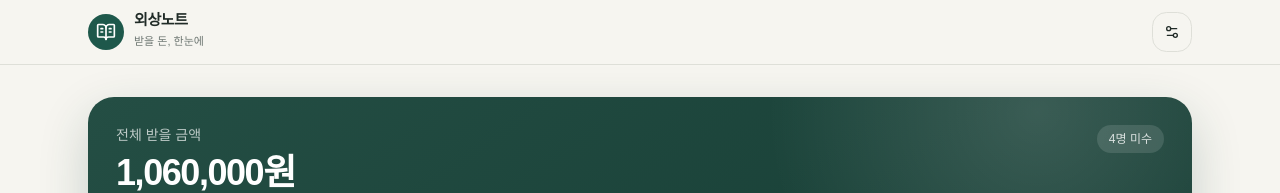
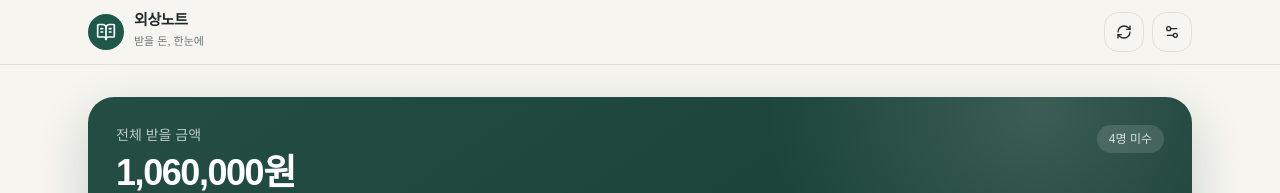
Before and after one commit to sysbaram/PWA, a React (Vite) app: page / in a window 1280 px wide. Shown: the top 193 px of the page. Built offline with nearby package versions, Linux system fonts and the light colour scheme.

Commit message:
Sheets 거래내역 조회 동기화 수정

```diff
--- a/public/sw.js
+++ b/public/sw.js
@@ -1,4 +1,4 @@
-const CACHE = 'credit-ledger-v2';
+const CACHE = 'credit-ledger-v3';
 self.addEventListener('install', (event) => event.waitUntil(Promise.all([self.skipWaiting(), caches.open(CACHE).then((cache) => cache.add('./'))])));
 self.addEventListener('activate', (event) => event.waitUntil(caches.keys().then((keys) => Promise.all(keys.filter((key) => key !== CACHE).map((key) => caches.delete(key)))).then(() => self.clients.claim())));
 self.addEventListener('fetch', (event) => { if (event.request.method !== 'GET') return; event.respondWith(fetch(event.request).then((response) => { const copy = response.clone(); caches.open(CACHE).then((cache) => cache.put(event.request, copy)); return response; }).catch(() => caches.match(event.request).then((cached) => cached || caches.match('./')))); });
--- a/src/App.tsx
+++ b/src/App.tsx
@@ -1,5 +1,5 @@
 import { useEffect, useMemo, useState, type ButtonHTMLAttributes, type InputHTMLAttributes } from 'react';
-import { ArrowDownLeft, ArrowUpRight, BookOpenText, CalendarClock, ChevronRight, CircleDollarSign, Clock3, Plus, Search, Settings2, Trash2, Users, WalletCards, X } from 'lucide-react';
+import { ArrowDownLeft, ArrowUpRight, BookOpenText, CalendarClock, ChevronRight, CircleDollarSign, Clock3, Plus, RefreshCw, Search, Settings2, Trash2, Users, WalletCards, X } from 'lucide-react';
 
 type Customer = { id: string; name: string; phone: string; memo: string; balance: number; oldestDate: string | null; cylinderCount: number };
 type Transaction = { id: string; customerId: string; customerName: string; type: 'credit' | 'payment'; amount: number; date: string; memo: string };
@@ -57,6 +57,7 @@ export default function Home() {
   const [apiUrl, setApiUrl] = useState('');
   const [accessKey, setAccessKey] = useState('');
   const [connected, setConnected] = useState(false);
+  const [refreshing, setRefreshing] = useState(false);
   const receivables = customers.filter((c) => c.balance > 0);
   const total = receivables.reduce((sum, c) => sum + c.balance, 0);
   const totalCylinders = customers.reduce((sum, customer) => sum + customer.cylinderCount, 0);
@@ -87,10 +88,7 @@ export default function Home() {
     const savedKey = localStorage.getItem('credit-ledger-access-key') || '';
     setApiUrl(savedUrl); setAccessKey(savedKey);
     if (!savedUrl || !savedKey) return;
-    fetch(`${savedUrl}?action=summary&key=${encodeURIComponent(savedKey)}&t=${Date.now()}`).then((response) => response.json()).then((data) => {
-      if (!data.ok) throw new Error(data.error || '연결 오류');
-      applySummary(data);
-    }).catch(() => notify('Google Sheets 연결에 실패해 예시 데이터를 표시합니다.'));
+    refreshSummary(savedUrl, savedKey, false);
   }, []);
 
   function notify(message: string) { setToast(message); window.setTimeout(() => setToast(''), 2400); }
@@ -100,13 +98,27 @@ export default function Home() {
     setSelected((current) => current ? normalizedCustomers.find((customer) => customer.id === current.id) || current : null);
     setTransactions(data.transactions); setCylinderRentals(data.cylinderRentals || []); setConnected(true);
   }
+  async function refreshSummary(url = apiUrl, key = accessKey, announce = true) {
+    if (!url || !key) { if (announce) notify('먼저 Google Sheets 연결 정보를 저장해 주세요.'); return null; }
+    setRefreshing(true);
+    try {
+      const response = await fetch(`${url}?action=summary&key=${encodeURIComponent(key)}&t=${Date.now()}`, { cache: 'no-store' });
+      if (!response.ok) throw new Error(`HTTP ${response.status}`);
+      const result = await response.json(); if (!result.ok) throw new Error(result.error || '조회 오류');
+      applySummary(result); if (announce) notify(`시트에서 거래내역 ${result.transactions.length}건을 불러왔습니다.`); return result;
+    } catch (error) {
+      notify(`조회 실패: ${error instanceof Error ? error.message : '연결을 확인해 주세요.'}`); return null;
+    } finally { setRefreshing(false); }
+  }
   async function persist(action: string, payload: Record<string, FormDataEntryValue | string>) {
     if (!apiUrl || !accessKey) return null;
     try {
       const response = await fetch(apiUrl, { method: 'POST', headers: { 'Content-Type': 'text/plain;charset=utf-8' }, body: JSON.stringify({ action, key: accessKey, ...payload }) });
       if (!response.ok) throw new Error(`HTTP ${response.status}`);
       const result = await response.json(); if (!result.ok) throw new Error(result.error || 'Apps Script 저장 오류');
-      applySummary(result); return result;
+      const latest = await refreshSummary(apiUrl, accessKey, false);
+      const merged = latest ? { ...latest, actionResult: result.actionResult } : result;
+      applySummary(merged); return merged;
     } catch (error) {
       notify(`저장 실패: ${error instanceof Error ? error.message : '연결을 확인해 주세요.'}`); return false;
     }
@@ -178,7 +190,7 @@ export default function Home() {
   function openCylinder(type: 'rental' | 'return', customer: Customer) { setSelected(customer); setDialog(type); }
 
   return <main className="min-h-screen bg-background pb-28 text-foreground">
-    <header className="sticky top-0 z-20 border-b border-border/70 bg-background/92 backdrop-blur-xl"><div className="mx-auto flex h-16 max-w-6xl items-center justify-between px-4 sm:px-6"><button onClick={() => setActiveTab('home')} className="flex items-center gap-2.5" aria-label="홈으로 이동"><span className="grid size-9 place-items-center rounded-xl bg-primary text-primary-foreground"><BookOpenText className="size-5" /></span><span className="text-left"><strong className="block text-[15px] leading-4 tracking-tight">외상노트</strong><span className="text-[11px] text-muted-foreground">받을 돈, 한눈에</span></span></button><div className="flex items-center gap-2">{connected && <span className="hidden items-center gap-1.5 text-[11px] font-semibold text-payment sm:flex"><i className="size-1.5 rounded-full bg-payment" />Sheets 연결됨</span>}<Button variant="outline" size="icon-lg" onClick={() => setDialog('settings')} aria-label="연결 설정"><Settings2 /></Button></div></div></header>
+    <header className="sticky top-0 z-20 border-b border-border/70 bg-background/92 backdrop-blur-xl"><div className="mx-auto flex h-16 max-w-6xl items-center justify-between px-4 sm:px-6"><button onClick={() => setActiveTab('home')} className="flex items-center gap-2.5" aria-label="홈으로 이동"><span className="grid size-9 place-items-center rounded-xl bg-primary text-primary-foreground"><BookOpenText className="size-5" /></span><span className="text-left"><strong className="block text-[15px] leading-4 tracking-tight">외상노트</strong><span className="text-[11px] text-muted-foreground">받을 돈, 한눈에</span></span></button><div className="flex items-center gap-2">{connected && <span className="hidden items-center gap-1.5 text-[11px] font-semibold text-payment sm:flex"><i className="size-1.5 rounded-full bg-payment" />Sheets 연결됨</span>}<Button variant="outline" size="icon-lg" disabled={refreshing} onClick={() => refreshSummary()} aria-label="시트 데이터 새로고침"><RefreshCw className={refreshing ? 'animate-spin' : ''} /></Button><Button variant="outline" size="icon-lg" onClick={() => setDialog('settings')} aria-label="연결 설정"><Settings2 /></Button></div></div></header>
     <div className="mx-auto max-w-6xl px-4 pt-5 sm:px-6 sm:pt-8">
       <section className="balance-card overflow-hidden rounded-[26px] p-5 text-white shadow-[0_18px_50px_rgba(26,64,55,.2)] sm:p-7"><div className="flex items-start justify-between"><div><p className="text-sm text-white/70">전체 받을 금액</p><p className="mt-2 text-[32px] font-bold tracking-[-.04em] sm:text-4xl">{money(total)}</p></div><span className="rounded-full bg-white/12 px-3 py-1.5 text-xs font-medium text-white/80">{receivables.length}명 미수</span></div><div className="mt-7 grid gap-2 border-t border-white/15 pt-4 text-sm text-white/72 sm:grid-cols-2"><span className="flex items-center gap-2"><CalendarClock className="size-4" /> 30일 이상 미수금 {money(receivables.filter((c) => ageInDays(c.oldestDate) >= 30).reduce((s, c) => s + c.balance, 0))}</span><span className="flex items-center gap-2 sm:justify-end"><WalletCards className="size-4" /> 현재 대여 가스통 {totalCylinders}개</span></div></section>
       <section className="mt-4 grid grid-cols-3 gap-2.5"><QuickAction icon={<ArrowUpRight />} label="외상 추가" tone="credit" onClick={() => openTransaction('credit')} /><QuickAction icon={<ArrowDownLeft />} label="입금 처리" tone="payment" onClick={() => openTransaction('payment')} /><QuickAction icon={<Users />} label="고객 등록" tone="customer" onClick={() => { setReturnAfterCustomer(null); setDialog('customer'); }} /></section>
```
Also changed, not shown: 2 other files (tests, documents, lock files or other folders).
